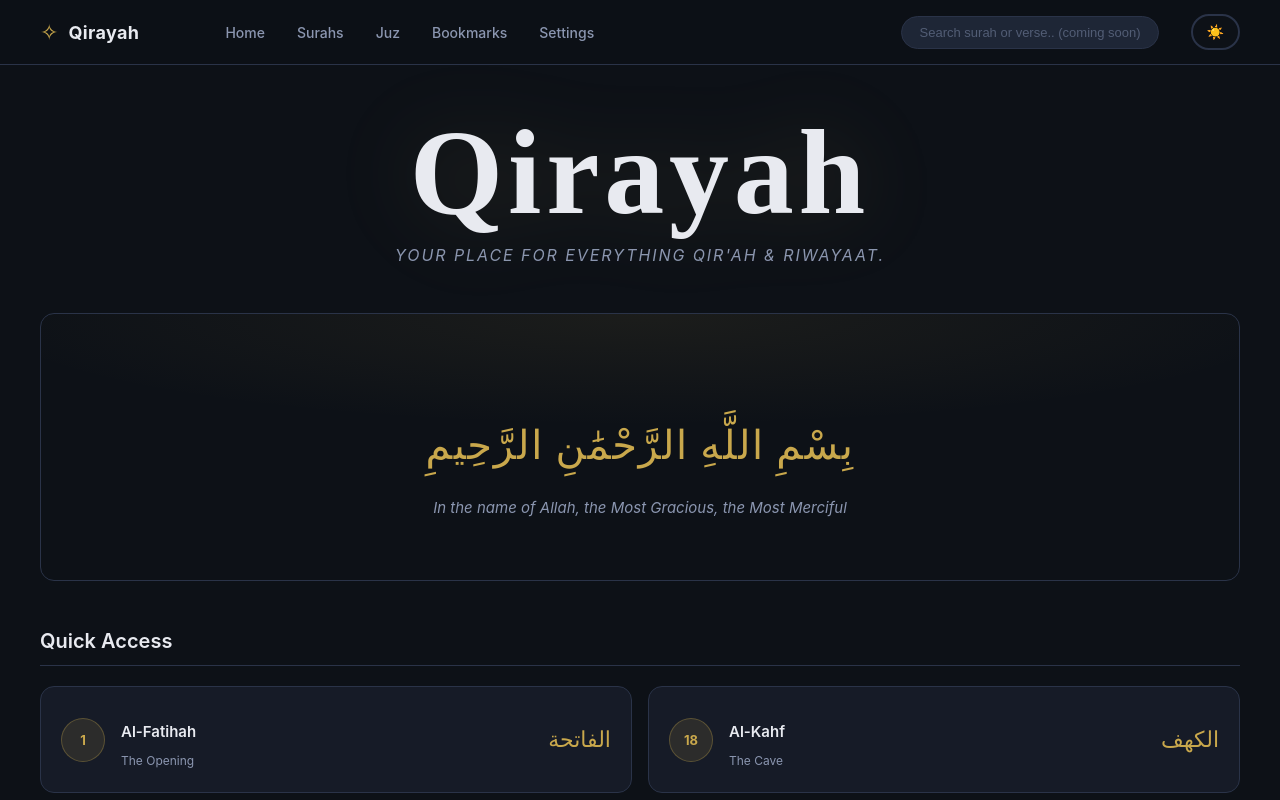
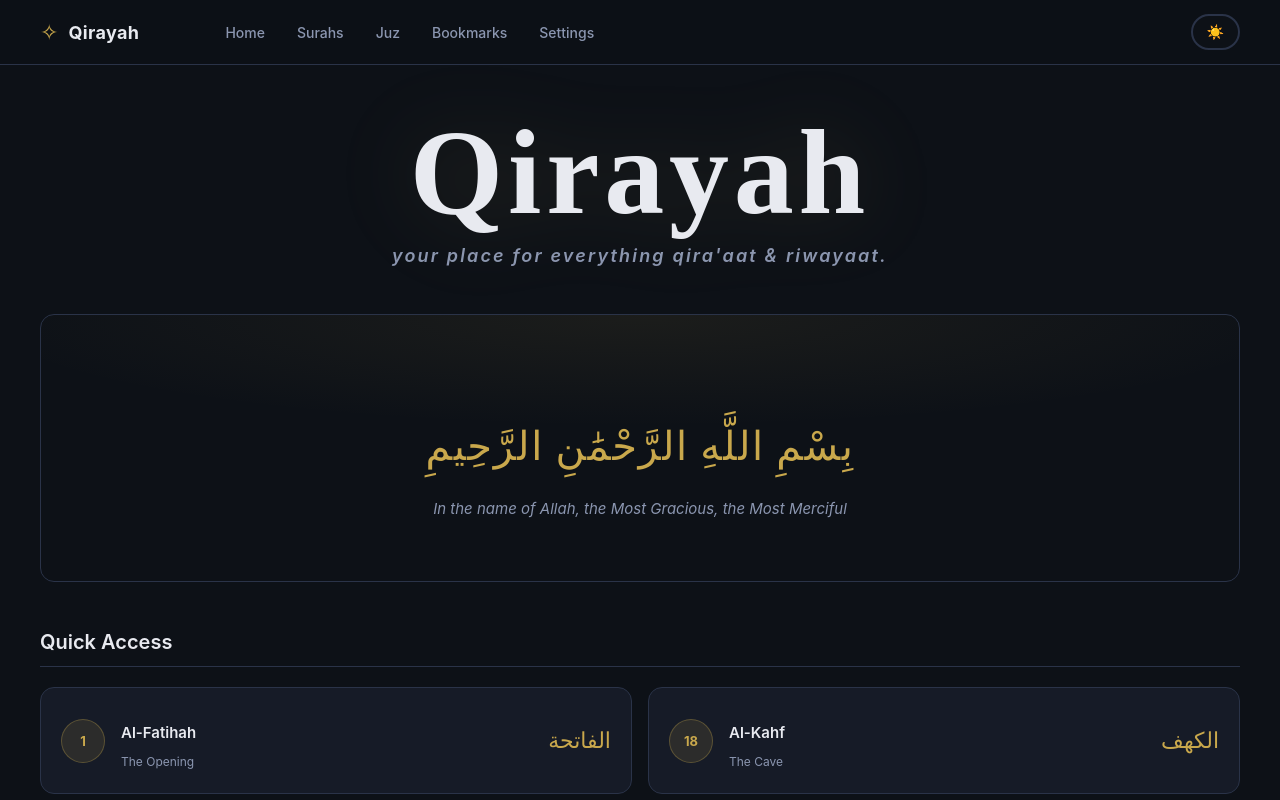
Before and after one commit to abdirashidexe/pretty-quran, a Next.js app: page / in a window 1280 px wide. Shown: the top 800 px of the page. Built offline with nearby package versions, Linux system fonts and the light colour scheme; a web font is replaced by a local one.

Commit message:
removed verses temporarily

```diff
--- a/src/app/components/Header.jsx
+++ b/src/app/components/Header.jsx
@@ -19,7 +19,7 @@ export default function Header() {
           <li><Link href="/bookmarks" className="navLink">Bookmarks</Link></li>
           <li><Link href="/settings" className="navLink">Settings</Link></li>
         </ul>
-        <div className="navActions">
+        {/* <div className="navActions">
           <div className="navSearch">
             <input
               type="text"
@@ -27,7 +27,7 @@ export default function Header() {
               className="searchInput"
             />
           </div>
-        </div>
+        </div> */}
         <div>
           <button onClick={toggleDark} className="toggle-btn">{isDark ? "☀️" : "🌙"}</button>
         </div>
--- a/src/app/components/MainHero.jsx
+++ b/src/app/components/MainHero.jsx
@@ -2,7 +2,7 @@ export default function MainHero() {
     return (
         <>
             <h1 className="hero-textlogo">Qirayah</h1>
-            <p className="hero-subtext">Your place for everything Qir'ah & Riwayaat.</p>
+            <p className="hero-subtext">Your place for everything Qira'aat & Riwayaat.</p>
             <section className="hero">
                 <p className="heroArabic">بِسْمِ اللَّهِ الرَّحْمَٰنِ الرَّحِيمِ</p>
                 <p className="heroTranslation">In the name of Allah, the Most Gracious, the Most Merciful</p>
--- a/src/app/globals.css
+++ b/src/app/globals.css
@@ -42,7 +42,9 @@ body {
   font-size: clamp(13px, 2vw, 16px);
   color: var(--text-secondary);
   letter-spacing: 0.12em;
-  text-transform: uppercase;
+  text-transform: lowercase;
+  font-weight: 600;
+  font-size: 18px;
   margin: 0 0 48px;
   font-style: italic;
   text-align: center;
```
Also changed, not shown: src/app/surah/[id]/page.jsx (+9 -1 lines).
